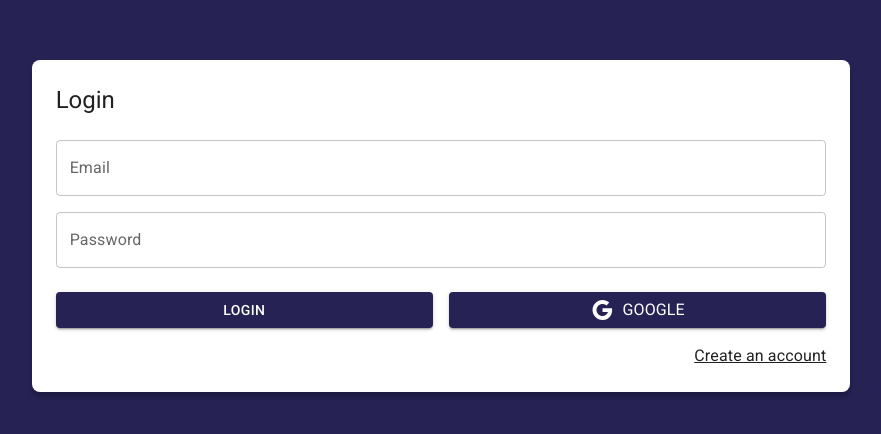
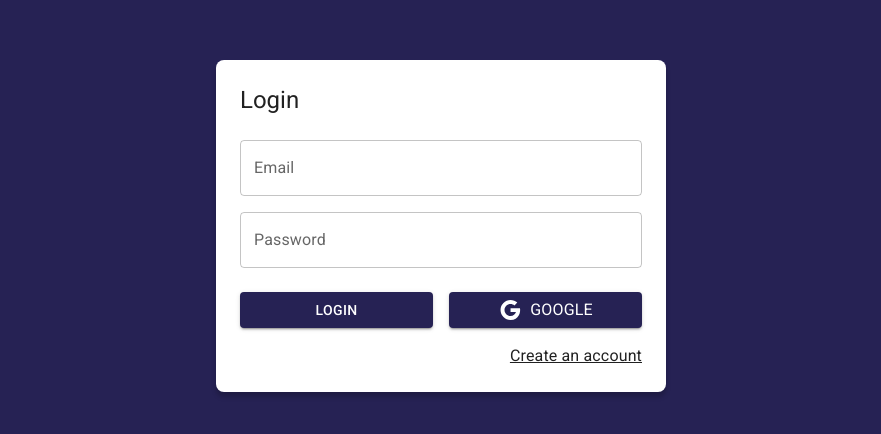
Before and after one commit to christinalorenzomontes/journal-app-react, a React (Vite) app: page / in a window 1280 px wide. Shown: the part 174-608 px from the top of the page, without its empty margins (199-1080 px from the left). Built offline with nearby package versions, Linux system fonts and the light colour scheme.

Commit message:
add authlayout

```diff
--- /dev/null
+++ b/src/auth/layout/AuthLayout.jsx
@@ -0,0 +1,30 @@
+import { Grid, Typography } from "@mui/material";
+
+export const AuthLayout = ({ children, title = '' }) => {
+  return (
+    <Grid
+      container
+      spacing={ 0 }
+      direction="column"
+      alignItems="center"
+      justifyContent="center"
+      sx={{
+        minHeight: '100vh',
+        backgroundColor: 'primary.main',
+        padding: 4
+    }}>
+      <Grid item
+        className="box-shadow"
+        xs={ 3 }
+        sx={{
+        width: { md: 450 },
+        backgroundColor: 'white',
+        padding: 3,
+        borderRadius: 2
+      }}>
+      <Typography variant="h5" sx={{ mb: 1 }}>{ title }</Typography>
+        { children }
+      </Grid>
+    </Grid>
+  )
+}
--- a/src/auth/pages/LoginPage.jsx
+++ b/src/auth/pages/LoginPage.jsx
@@ -1,23 +1,11 @@
 import { Link as RouterLink } from 'react-router-dom';
 import { Button, Grid, Link, TextField, Typography } from "@mui/material";
 import { Google } from "@mui/icons-material";
+import { AuthLayout } from '../layout/AuthLayout';
 
 export const LoginPage = () => {
   return (
-    <Grid
-      container
-      spacing={ 0 }
-      direction="column"
-      alignItems="center"
-      justifyContent="center"
-      sx={{ minHeight: '100vh', backgroundColor: 'primary.main', padding: 4 }}
-    >
-    <Grid item
-      className="box-shadow"
-      xs={ 3 }
-      sx={{ backgroundColor: 'white', padding: 3, borderRadius: 2 }}
-    >
-      <Typography variant="h5" sx={{ mb: 1 }}>Login</Typography>
+    <AuthLayout title='Login'>
       <form>
         <Grid container>
           <Grid item xs={ 12 } sx={{ mt: 2 }}>
@@ -56,8 +44,6 @@
           </Grid>
         </Grid>
       </form>
-    </Grid>
-
-    </Grid>
+    </AuthLayout>
   )
 }
```
